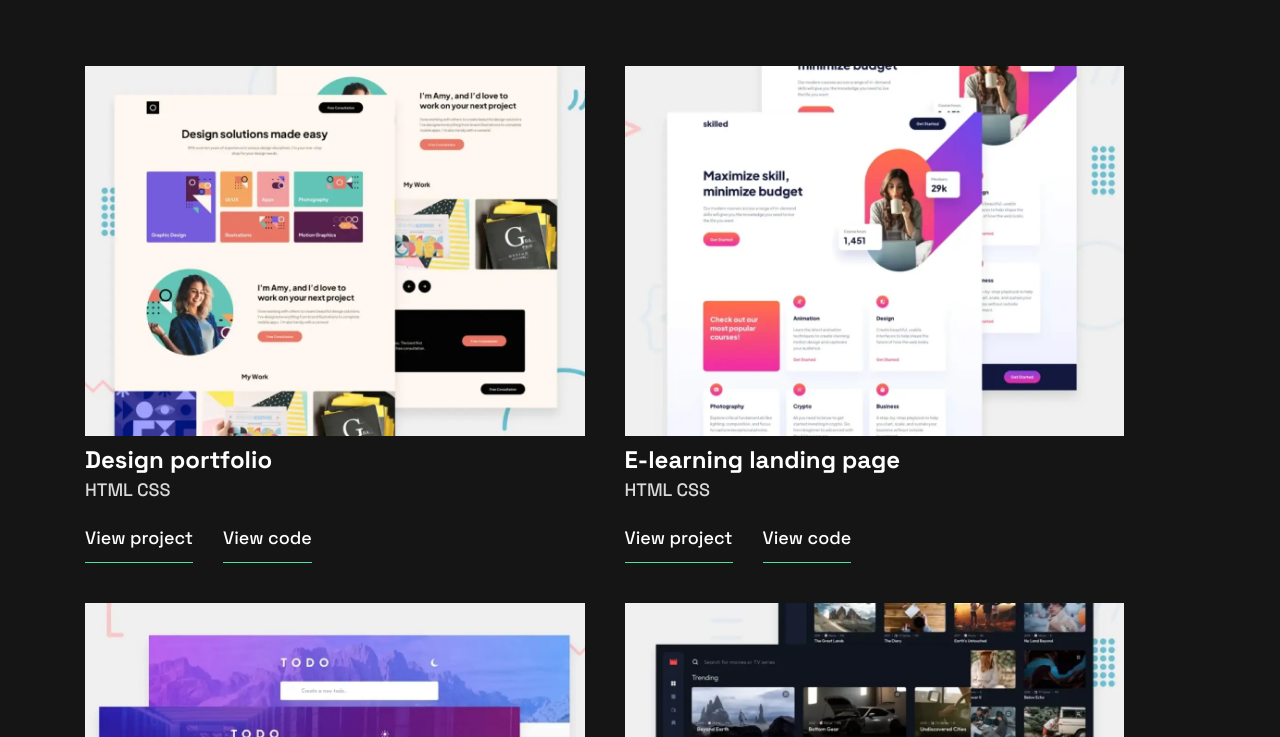
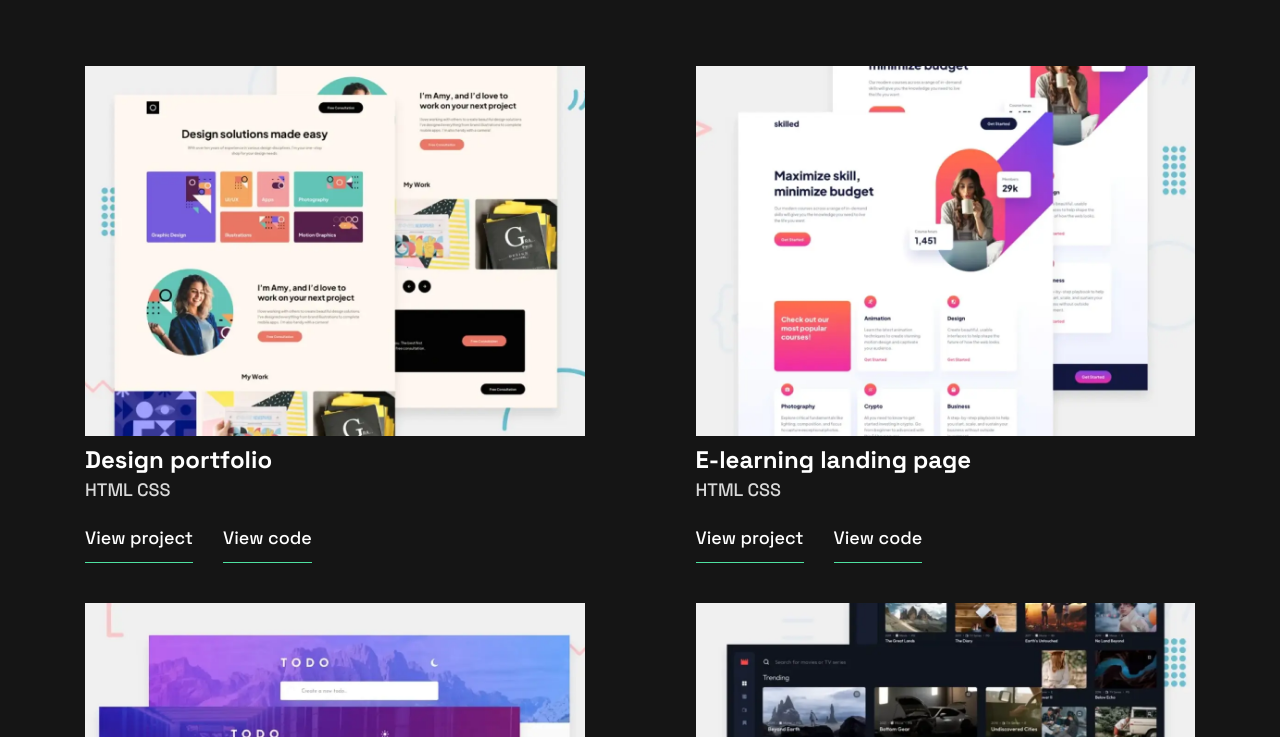
Before and after one commit to hermannleboss/single-page-developer-portfolio, a website built with Vite: page starter-code/index.html in a window 1280 px wide. Shown: the part 483-1220 px from the top of the page. Built offline with nearby package versions, Linux system fonts and the light colour scheme.

Commit message:
fix: fix spacing of container item

```diff
--- a/starter-code/src/sass/components/_portfolio.scss
+++ b/starter-code/src/sass/components/_portfolio.scss
@@ -7,6 +7,9 @@
     flex-wrap: wrap;
     padding-bottom: 139px;
     gap: 40px;
+    @media (min-width: 600px) {
+      justify-content: space-between;
+    }
   }
 
   &-header {
```
